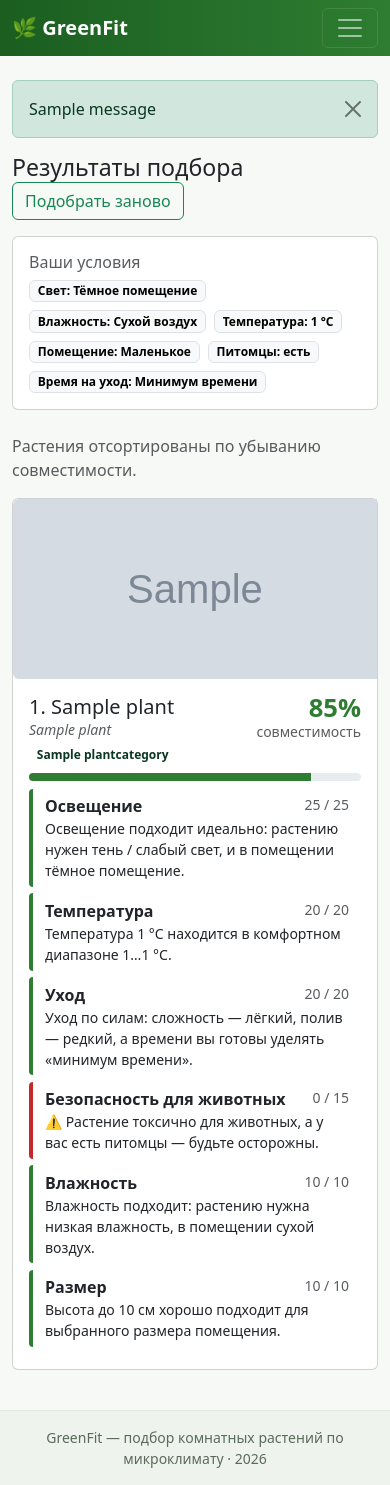
After one commit to zawisla/GreenFit, a Django app: page /result/1/ in a window 390 px wide. The commit adds this page. Run offline with Django 5.2, Linux system fonts and the light colour scheme; a user stored in the database is signed in; tables that the repository leaves empty hold one stand-in row (values such as "Sample post"); grey boxes marked "Sample" are stand-in pictures; one stand-in notice (Sample message) is shown.

Commit message:
Add Bootstrap 5 Russian interface with template inheritance
Base layout with responsive navbar, a reusable field partial, and pages for home, selection, results, statistics (Chart.js), history, login and registration. Includes a styled login form and AJAX weather prefill.

```diff
--- a/accounts/urls.py
+++ b/accounts/urls.py
@@ -2,6 +2,7 @@ from django.contrib.auth import views as auth_views
 from django.urls import path
 
 from . import views
+from .forms import LoginForm
 
 app_name = "accounts"
 
@@ -9,7 +10,9 @@ urlpatterns = [
     path("register/", views.register, name="register"),
     path(
         "login/",
-        auth_views.LoginView.as_view(template_name="accounts/login.html"),
+        auth_views.LoginView.as_view(
+            template_name="accounts/login.html", authentication_form=LoginForm
+        ),
         name="login",
     ),
     path("logout/", auth_views.LogoutView.as_view(), name="logout"),
--- /dev/null
+++ b/selector/templates/selector/result.html
@@ -0,0 +1,84 @@
+{% extends "base.html" %}
+
+{% block title %}Результаты подбора растений{% endblock %}
+
+{% block content %}
+<div class="d-flex flex-wrap justify-content-between align-items-center mb-3">
+    <h1 class="h3 mb-0">Результаты подбора</h1>
+    <a href="{% url 'selector:select' %}" class="btn btn-outline-success">Подобрать заново</a>
+</div>
+
+<div class="card mb-4">
+    <div class="card-body">
+        <h2 class="h6 text-muted mb-2">Ваши условия</h2>
+        <div class="d-flex flex-wrap gap-2">
+            <span class="badge text-bg-light border">Свет: {{ room.get_light_level_display }}</span>
+            <span class="badge text-bg-light border">Влажность: {{ room.get_humidity_display }}</span>
+            <span class="badge text-bg-light border">Температура: {{ room.temperature }} °C</span>
+            <span class="badge text-bg-light border">Помещение: {{ room.get_room_size_display }}</span>
+            <span class="badge text-bg-light border">Питомцы: {% if room.has_pets %}есть{% else %}нет{% endif %}</span>
+            <span class="badge text-bg-light border">Время на уход: {{ room.get_care_time_display }}</span>
+        </div>
+    </div>
+</div>
+
+{% if matches %}
+    <p class="text-muted">Растения отсортированы по убыванию совместимости.</p>
+    {% for match in matches %}
+        <div class="card plant-card mb-3">
+            <div class="row g-0">
+                <div class="col-md-3">
+                    {% if match.plant.image %}
+                        <img src="{{ match.plant.image.url }}" class="img-fluid rounded-start plant-thumb w-100"
+                             alt="{{ match.plant.name }}">
+                    {% else %}
+                        <div class="plant-thumb-placeholder rounded-start">🪴</div>
+                    {% endif %}
+                </div>
+                <div class="col-md-9">
+                    <div class="card-body">
+                        <div class="d-flex justify-content-between align-items-start">
+                            <div>
+                                <h3 class="h5 mb-0">{{ forloop.counter }}. {{ match.plant.name }}</h3>
+                                {% if match.plant.scientific_name %}
+                                    <div class="text-muted fst-italic small">{{ match.plant.scientific_name }}</div>
+                                {% endif %}
+                                <span class="badge text-bg-success-subtle text-success-emphasis mt-1">
+                                    {{ match.plant.category.name }}
+                                </span>
+                            </div>
+                            <div class="text-end">
+                                <div class="score-badge score-{{ match.status }}">{{ match.score|floatformat:0 }}%</div>
+                                <div class="text-muted small">совместимость</div>
+                            </div>
+                        </div>
+
+                        <div class="progress progress-{{ match.status }} my-2" style="height: 8px;">
+                            <div class="progress-bar" role="progressbar"
+                                 style="width: {{ match.score|floatformat:0 }}%"
+                                 aria-valuenow="{{ match.score|floatformat:0 }}"
+                                 aria-valuemin="0" aria-valuemax="100"></div>
+                        </div>
+
+                        <div class="mt-2">
+                            {% for criterion in match.criteria %}
+                                <div class="criterion {{ criterion.status }}">
+                                    <div class="d-flex justify-content-between">
+                                        <span class="fw-semibold">{{ criterion.label }}</span>
+                                        <span class="text-muted small">{{ criterion.points|floatformat:"-1" }} / {{ criterion.weight }}</span>
+                                    </div>
+                                    <div class="small">{{ criterion.text }}</div>
+                                </div>
+                            {% endfor %}
+                        </div>
+                    </div>
+                </div>
+            </div>
+        </div>
+    {% endfor %}
+{% else %}
+    <div class="alert alert-warning">
+        Каталог растений пуст. Добавьте растения через админ-панель или командой <code>seed_plants</code>.
+    </div>
+{% endif %}
+{% endblock %}
--- a/static/css/main.css
+++ b/static/css/main.css
@@ -1,6 +1,82 @@
-/* GreenFit custom styles (extends Bootstrap 5). Expanded in the UI phase. */
+/* GreenFit custom styles (extends Bootstrap 5). */
 :root {
     --gf-green: #2e7d32;
     --gf-green-dark: #1b5e20;
     --gf-green-light: #e8f5e9;
+    --gf-good: #2e7d32;
+    --gf-ok: #f57f17;
+    --gf-bad: #c62828;
 }
+
+body {
+    background-color: #f6f9f6;
+}
+
+/* Navigation and footer */
+.gf-navbar {
+    background: linear-gradient(90deg, var(--gf-green-dark), var(--gf-green));
+}
+.gf-navbar .btn-link.nav-link {
+    border: 0;
+    padding-top: .5rem;
+    padding-bottom: .5rem;
+}
+.gf-footer {
+    background-color: #eef3ee;
+    color: #5a6b5a;
+    border-top: 1px solid #dde7dd;
+}
+
+/* Hero block on the home page */
+.gf-hero {
+    background: linear-gradient(120deg, var(--gf-green-light), #ffffff);
+    border-radius: 1rem;
+}
+
+/* Compatibility score badge */
+.score-badge {
+    font-size: 1.6rem;
+    font-weight: 700;
+    line-height: 1;
+}
+.score-good { color: var(--gf-good); }
+.score-ok { color: var(--gf-ok); }
+.score-bad { color: var(--gf-bad); }
+
+.progress-good > .progress-bar { background-color: var(--gf-good); }
+.progress-ok > .progress-bar { background-color: var(--gf-ok); }
+.progress-bad > .progress-bar { background-color: var(--gf-bad); }
+
+/* Per-criterion explanation rows */
+.criterion {
+    border-left: 4px solid #ced4da;
+    padding: .35rem .75rem;
+    margin-bottom: .4rem;
+    background: #fff;
+    border-radius: .25rem;
+}
+.criterion.good { border-left-color: var(--gf-good); }
+.criterion.ok { border-left-color: var(--gf-ok); }
+.criterion.bad { border-left-color: var(--gf-bad); }
+
+/* Plant cards */
+.plant-card {
+    transition: box-shadow .15s ease-in-out, transform .15s ease-in-out;
+}
+.plant-card:hover {
+    box-shadow: 0 .5rem 1rem rgba(0, 0, 0, .1);
+    transform: translateY(-2px);
+}
+.plant-thumb {
+    height: 180px;
+    object-fit: cover;
+    background-color: var(--gf-green-light);
+}
+.plant-thumb-placeholder {
+    height: 180px;
+    display: flex;
+    align-items: center;
+    justify-content: center;
+    font-size: 3.5rem;
+    background-color: var(--gf-green-light);
+}
--- /dev/null
+++ b/templates/base.html
@@ -0,0 +1,68 @@
+{% load static %}
+<!DOCTYPE html>
+<html lang="ru">
+<head>
+    <meta charset="utf-8">
+    <meta name="viewport" content="width=device-width, initial-scale=1">
+    <title>{% block title %}GreenFit — подбор комнатных растений{% endblock %}</title>
+    <link href="https://cdn.jsdelivr.net/npm/bootstrap@5.3.3/dist/css/bootstrap.min.css" rel="stylesheet">
+    <link href="{% static 'css/main.css' %}" rel="stylesheet">
+    {% block extra_css %}{% endblock %}
+</head>
+<body class="d-flex flex-column min-vh-100">
+<nav class="navbar navbar-expand-lg navbar-dark gf-navbar">
+    <div class="container">
+        <a class="navbar-brand fw-bold" href="{% url 'selector:home' %}">🌿 GreenFit</a>
+        <button class="navbar-toggler" type="button" data-bs-toggle="collapse" data-bs-target="#navbarMain"
+                aria-controls="navbarMain" aria-expanded="false" aria-label="Меню">
+            <span class="navbar-toggler-icon"></span>
+        </button>
+        <div class="collapse navbar-collapse" id="navbarMain">
+            <ul class="navbar-nav me-auto mb-2 mb-lg-0">
+                <li class="nav-item"><a class="nav-link" href="{% url 'selector:home' %}">Главная</a></li>
+                <li class="nav-item"><a class="nav-link" href="{% url 'selector:select' %}">Подобрать растения</a></li>
+                <li class="nav-item"><a class="nav-link" href="{% url 'selector:statistics' %}">Статистика</a></li>
+                {% if user.is_authenticated %}
+                    <li class="nav-item"><a class="nav-link" href="{% url 'selector:history' %}">История</a></li>
+                {% endif %}
+            </ul>
+            <ul class="navbar-nav mb-2 mb-lg-0">
+                {% if user.is_authenticated %}
+                    <li class="nav-item"><span class="nav-link disabled">👤 {{ user.username }}</span></li>
+                    <li class="nav-item">
+                        <form method="post" action="{% url 'accounts:logout' %}" class="d-inline">
+                            {% csrf_token %}
+                            <button type="submit" class="btn btn-link nav-link">Выйти</button>
+                        </form>
+                    </li>
+                {% else %}
+                    <li class="nav-item"><a class="nav-link" href="{% url 'accounts:login' %}">Войти</a></li>
+                    <li class="nav-item"><a class="nav-link" href="{% url 'accounts:register' %}">Регистрация</a></li>
+                {% endif %}
+            </ul>
+        </div>
+    </div>
+</nav>
+
+<main class="container py-4 flex-grow-1">
+    {% if messages %}
+        {% for message in messages %}
+            <div class="alert alert-{{ message.tags|default:'info' }} alert-dismissible fade show" role="alert">
+                {{ message }}
+                <button type="button" class="btn-close" data-bs-dismiss="alert" aria-label="Закрыть"></button>
+            </div>
+        {% endfor %}
+    {% endif %}
+    {% block content %}{% endblock %}
+</main>
+
+<footer class="gf-footer text-center py-3 mt-auto">
+    <div class="container small">
+        GreenFit — подбор комнатных растений по микроклимату · {% now "Y" %}
+    </div>
+</footer>
+
+<script src="https://cdn.jsdelivr.net/npm/bootstrap@5.3.3/dist/js/bootstrap.bundle.min.js"></script>
+{% block extra_js %}{% endblock %}
+</body>
+</html>
```
Also changed, not shown: accounts/forms.py (+10 -1 lines), accounts/templates/accounts/login.html (added, +28 -0 lines), accounts/templates/accounts/register.html (added, +28 -0 lines), selector/templates/selector/history.html (added, +42 -0 lines), selector/templates/selector/home.html (added, +84 -0 lines), selector/templates/selector/select.html (added, +78 -0 lines), selector/templates/selector/statistics.html (added, +117 -0 lines), templates/partials/field.html (added, +18 -0 lines).
